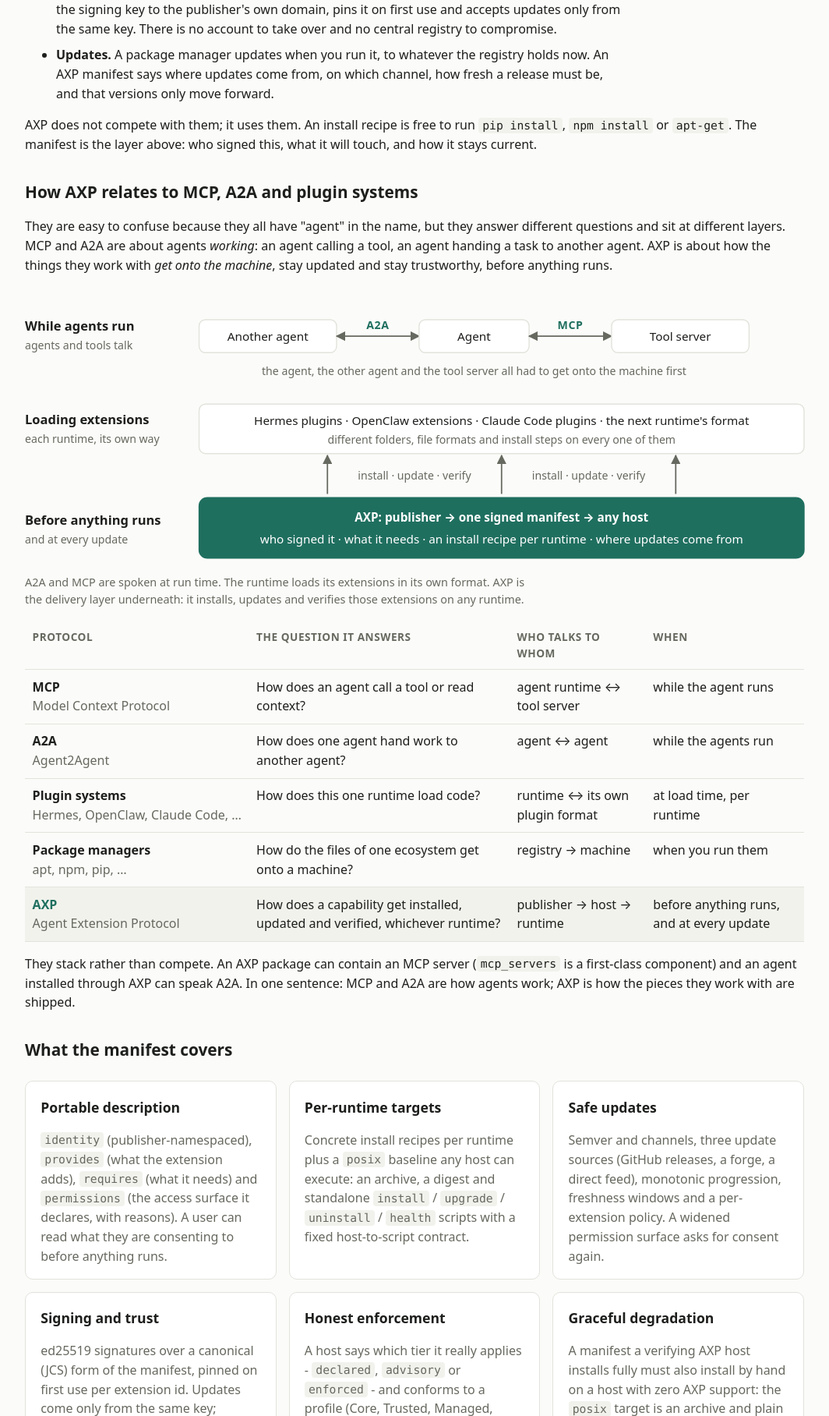
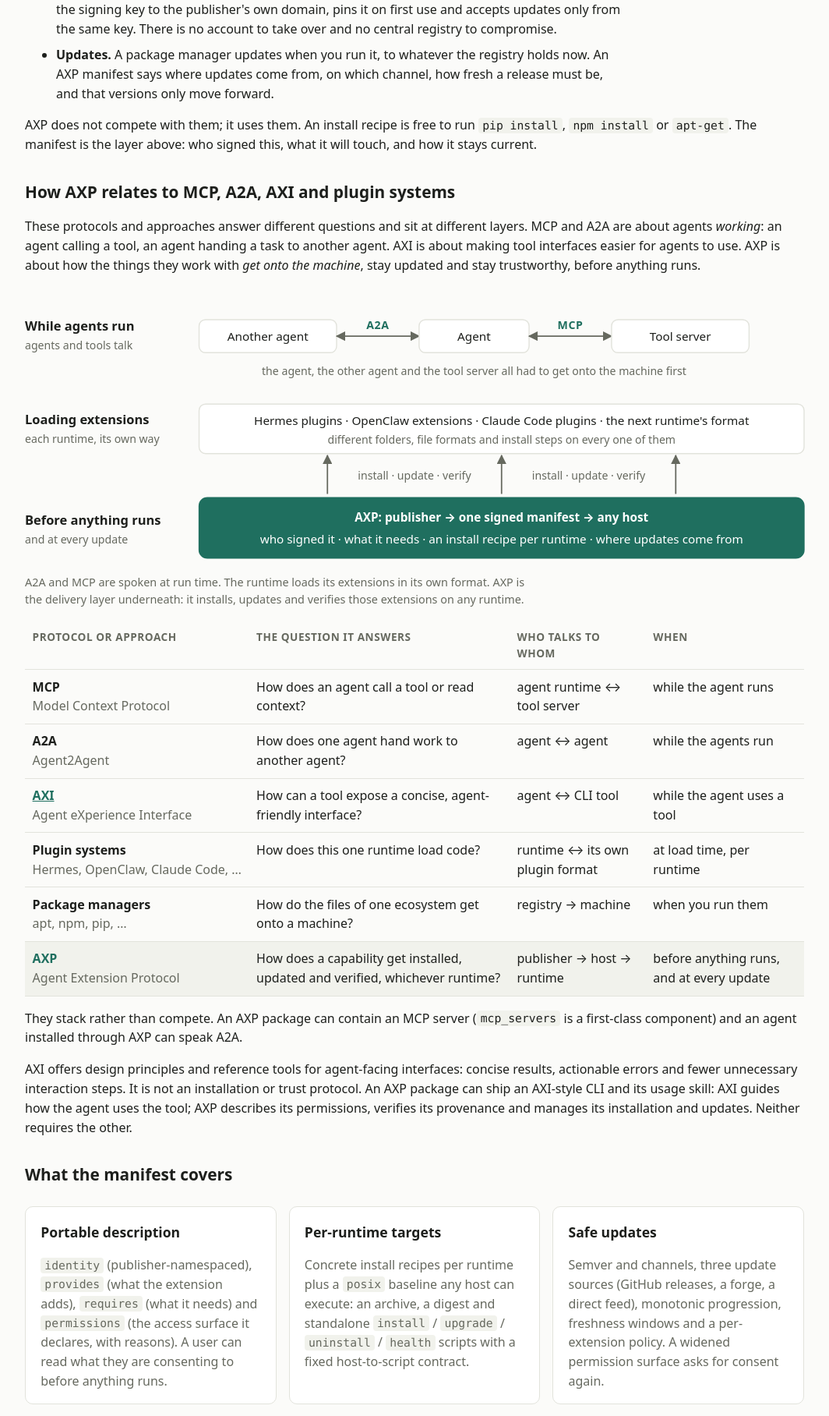
Before and after one commit to mintbot-ai/axp-cat, a Python web app: template axpcat/templates/index.html in a window 1280 px wide. Shown: the part 1889-3705 px from the top of the page at 78% size, without its empty margins (108-1172 px from the left). Run offline with Jinja, Linux system fonts and the light colour scheme; the template is opened without the code that fills it, so the values that code supplies are empty.

Commit message:
Explain how AXI complements AXP in the protocol comparison

```diff
--- a/axpcat/templates/index.html
+++ b/axpcat/templates/index.html
@@ -38,25 +38,27 @@
 </section>
 
 <section id="compare">
-  <h2>How AXP relates to MCP, A2A and plugin systems</h2>
-  <p>They are easy to confuse because they all have "agent" in the name, but they answer different questions and sit at different layers. MCP and A2A are about agents <em>working</em>: an agent calling a tool, an agent handing a task to another agent. AXP is about how the things they work with <em>get onto the machine</em>, stay updated and stay trustworthy, before anything runs.</p>
+  <h2>How AXP relates to MCP, A2A, AXI and plugin systems</h2>
+  <p>These protocols and approaches answer different questions and sit at different layers. MCP and A2A are about agents <em>working</em>: an agent calling a tool, an agent handing a task to another agent. AXI is about making tool interfaces easier for agents to use. AXP is about how the things they work with <em>get onto the machine</em>, stay updated and stay trustworthy, before anything runs.</p>
   <figure class="diagram">
     {% include "_fig_layers.html" %}
     <figcaption>A2A and MCP are spoken at run time. The runtime loads its extensions in its own format. AXP is the delivery layer underneath: it installs, updates and verifies those extensions on any runtime.</figcaption>
   </figure>
   <div class="table-scroll">
   <table class="compare">
-    <thead><tr><th>Protocol</th><th>The question it answers</th><th>Who talks to whom</th><th>When</th></tr></thead>
+    <thead><tr><th>Protocol or approach</th><th>The question it answers</th><th>Who talks to whom</th><th>When</th></tr></thead>
     <tbody>
       <tr><td>MCP<br><span class="muted">Model Context Protocol</span></td><td>How does an agent call a tool or read context?</td><td>agent runtime &harr; tool server</td><td>while the agent runs</td></tr>
       <tr><td>A2A<br><span class="muted">Agent2Agent</span></td><td>How does one agent hand work to another agent?</td><td>agent &harr; agent</td><td>while the agents run</td></tr>
+      <tr><td><a href="https://axi.md/">AXI</a><br><span class="muted">Agent eXperience Interface</span></td><td>How can a tool expose a concise, agent-friendly interface?</td><td>agent &harr; CLI tool</td><td>while the agent uses a tool</td></tr>
       <tr><td>Plugin systems<br><span class="muted">Hermes, OpenClaw, Claude Code, &hellip;</span></td><td>How does this one runtime load code?</td><td>runtime &harr; its own plugin format</td><td>at load time, per runtime</td></tr>
       <tr><td>Package managers<br><span class="muted">apt, npm, pip, &hellip;</span></td><td>How do the files of one ecosystem get onto a machine?</td><td>registry &rarr; machine</td><td>when you run them</td></tr>
       <tr class="axp"><td>AXP<br><span class="muted">Agent Extension Protocol</span></td><td>How does a capability get installed, updated and verified, whichever runtime?</td><td>publisher &rarr; host &rarr; runtime</td><td>before anything runs, and at every update</td></tr>
     </tbody>
   </table>
   </div>
-  <p>They stack rather than compete. An AXP package can contain an MCP server (<code>mcp_servers</code> is a first-class component) and an agent installed through AXP can speak A2A. In one sentence: MCP and A2A are how agents work; AXP is how the pieces they work with are shipped.</p>
+  <p>They stack rather than compete. An AXP package can contain an MCP server (<code>mcp_servers</code> is a first-class component) and an agent installed through AXP can speak A2A.</p>
+  <p>AXI offers design principles and reference tools for agent-facing interfaces: concise results, actionable errors and fewer unnecessary interaction steps. It is not an installation or trust protocol. An AXP package can ship an AXI-style CLI and its usage skill: AXI guides how the agent uses the tool; AXP describes its permissions, verifies its provenance and manages its installation and updates. Neither requires the other.</p>
 </section>
 
 <section>
```
Also changed, not shown: tests/test_app.py (+11 -0 lines).
